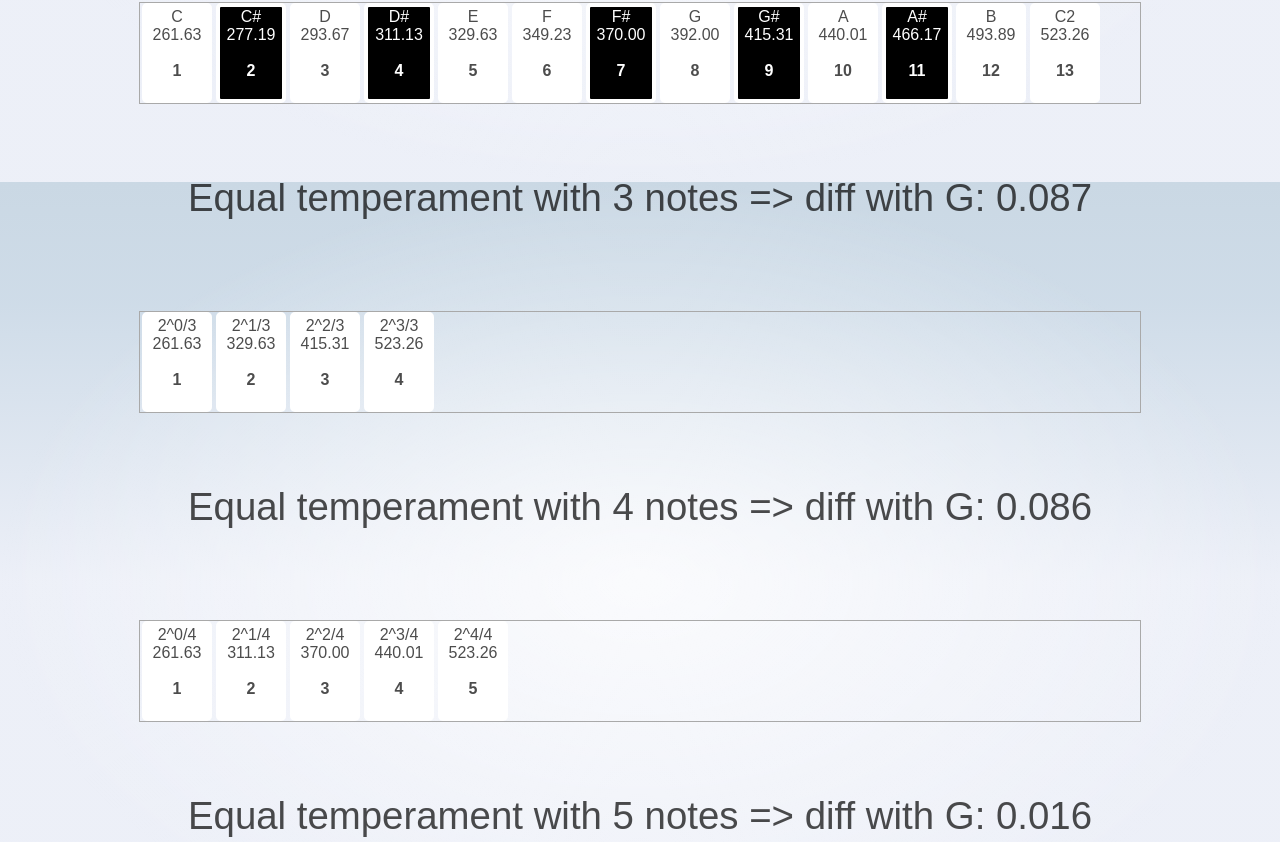
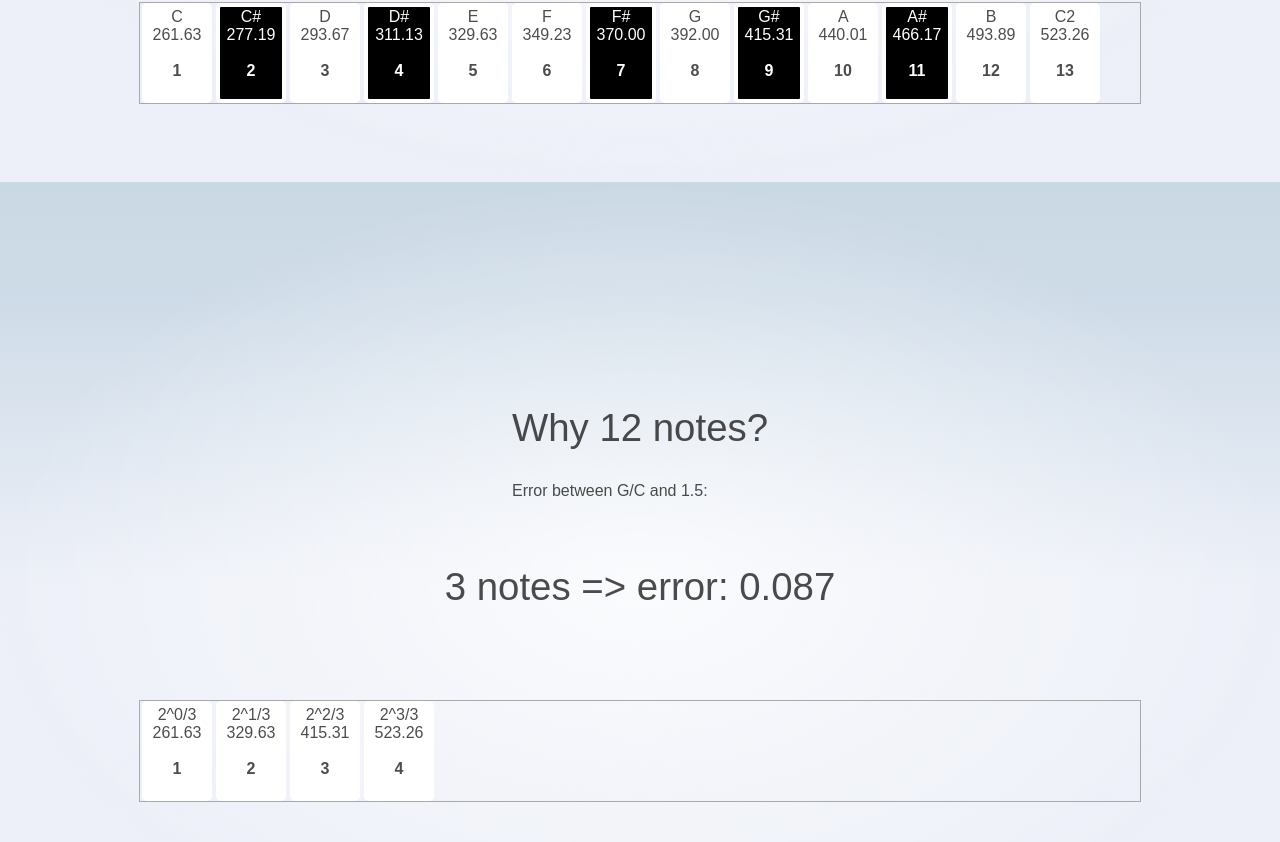
Before and after one commit to asolntsev/piano, a SvelteKit app: page / in a window 1280 px wide. Shown: the part 618-1460 px from the top of the page. Built offline with nearby package versions, Linux system fonts and the light colour scheme.

Commit message:
add explanation for the 3..53 loop

```diff
--- a/src/routes/+page.svelte
+++ b/src/routes/+page.svelte
@@ -74,9 +74,15 @@
 		<Keyboard name="Equal temperament" notes={notesEqual} keyCodes={downKeyCodes}/>
 	</div>
 
+
+	<div style="margin-top: 250px;">
+		<h1>Why 12 notes?</h1>
+		<h2>Error between G/C and 1.5:</h2>
+	</div>
+
 	{#each [3, 4, 5, 6, 7, 8, 9, 10, 11, 12, 13, 41, 51, 53] as size}
 		<div class="row">
-			<Keyboard name={`Equal temperament with ${size} notes  =>  diff with G: ${diffWithG(notesN(size)).toFixed(3)}`} notes={notesN(size)}/>
+			<Keyboard name={`${size} notes  =>  error: ${diffWithG(notesN(size)).toFixed(3)}`} notes={notesN(size)}/>
 		</div>
 	{/each}
 </section>
```
